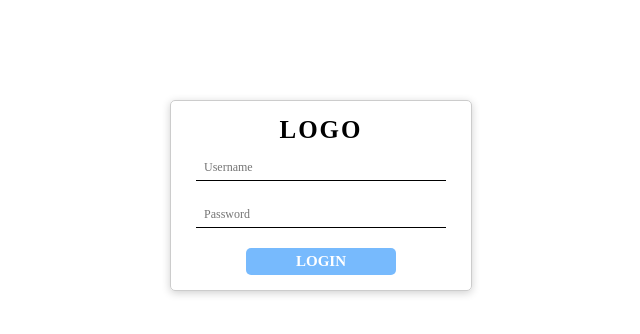
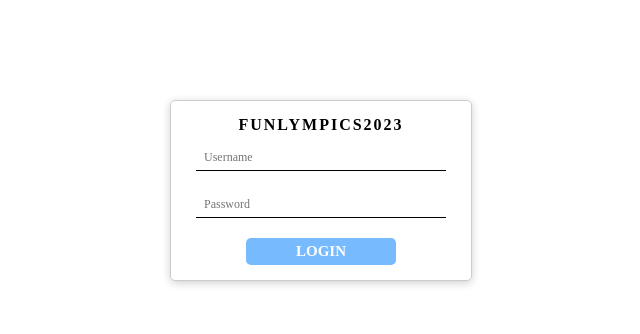
Before and after one commit to Axn-Switch/TimothysProjectX, a Vue app: page /login in a window 1280 px wide. Shown: the top 334 px of the page, without its empty margins (319-959 px from the left). Built offline with nearby package versions, Linux system fonts and the light colour scheme; a web font is replaced by a local one.

Commit message:
changes already shows there

```diff
--- a/src/views/login.vue
+++ b/src/views/login.vue
@@ -1,7 +1,7 @@
 <template>
 	<div class="container">
 		<div class="wrapper">
-			<span class="logo">logo</span>
+			<span class="logo">Funlympics2023</span>
 			<form @submit.prevent.trim="login">
 				<div class="input-field">
 					<input type="text" placeholder=" username" v-model="username" required />
@@ -56,7 +56,7 @@
 		letter-spacing: 2px;
 		text-transform: uppercase;
 		font-weight: bold;
-		font-size: 25px;
+		font-size: 16px;
 	}
 	.input-field {
 		padding: 10px;
--- a/src/views/signup.vue
+++ b/src/views/signup.vue
@@ -71,7 +71,7 @@
 		letter-spacing: 2px;
 		text-transform: uppercase;
 		font-weight: bold;
-		font-size: 25px;
+		font-size: 16px;
 	}
 	.input-field {
 		padding: 10px;
```
